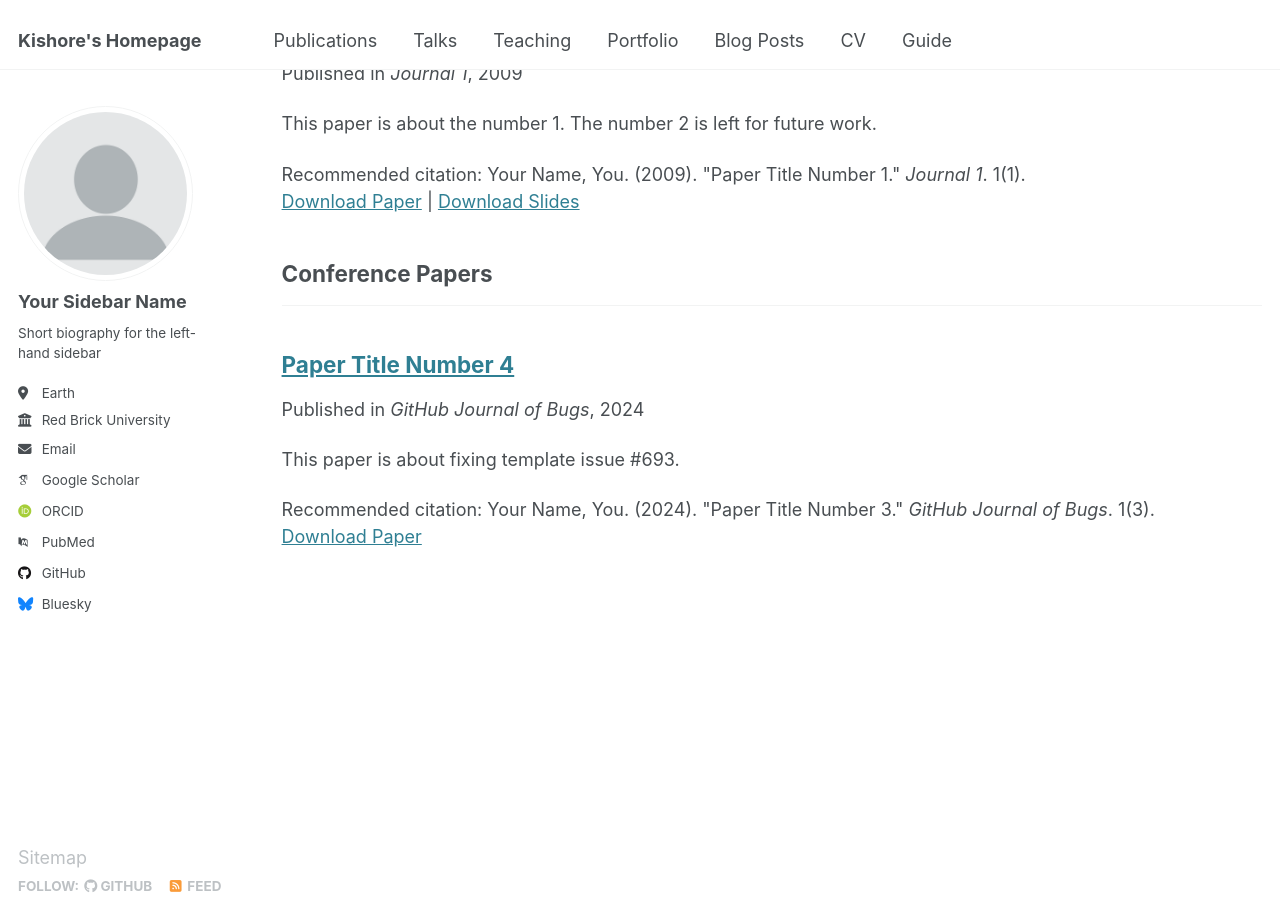
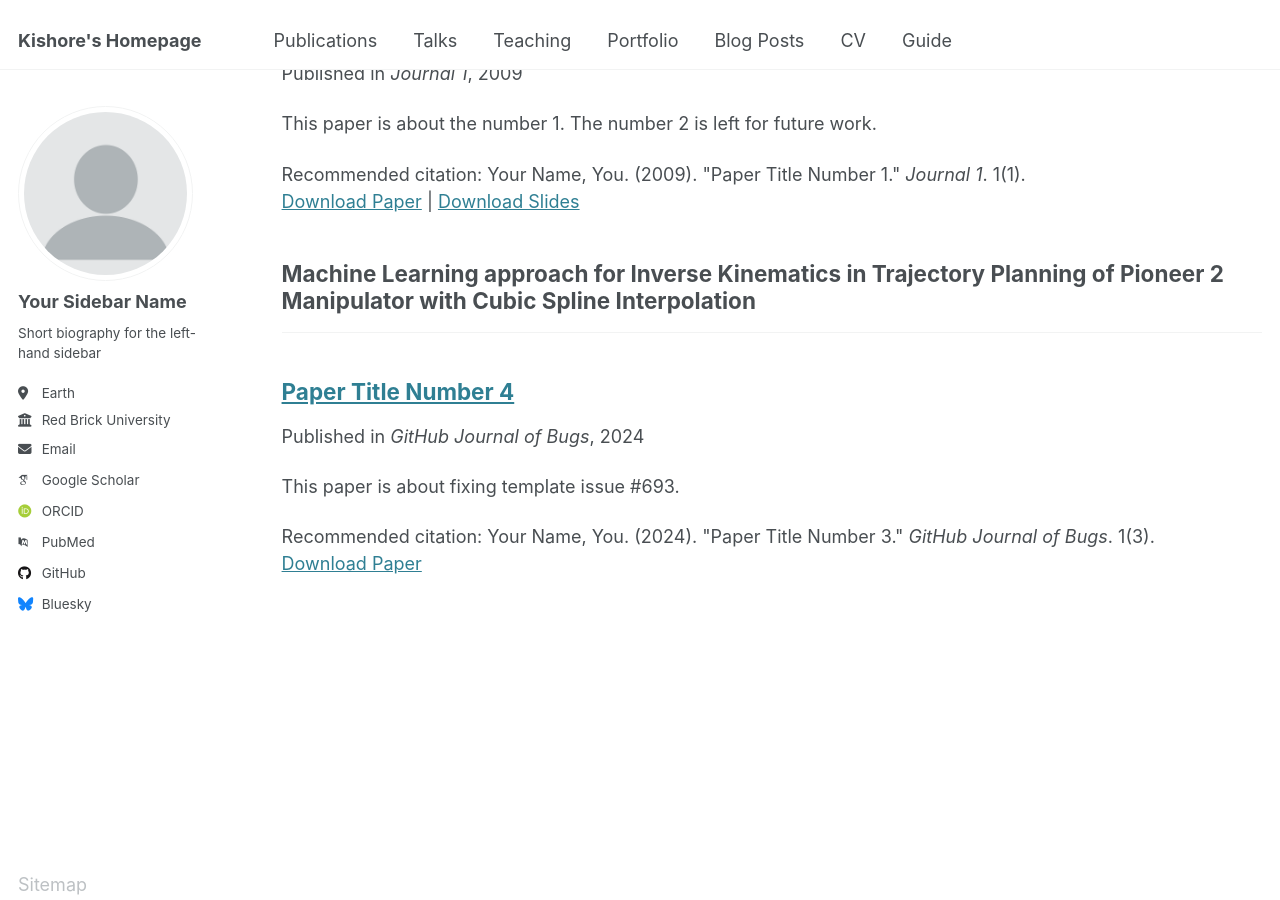
Before and after one commit to Kishore-Gandhi/kishore-gandhi.github.io, a Jekyll site: the page built from _pages/publications.html, in a window 1280 px wide and 900 px high, scrolled down 786 px. Built offline with Jekyll 4.4.1, drawn with Linux system fonts in a browser that asks for light colours; some web fonts are replaced.

Commit message:
Update _config.yml

```diff
--- a/_config.yml
+++ b/_config.yml
@@ -82,7 +82,7 @@ publication_category:
   manuscripts:
     title: 'Journal Articles'
   conferences:
-    title: 'Conference Papers'
+    title: 'Machine Learning approach for Inverse Kinematics in Trajectory Planning of Pioneer 2 Manipulator with Cubic Spline Interpolation'
 
 # Site Settings
 teaser                   :  # filename of teaser fallback teaser image placed in /images/, .e.g. "500x300.png"
```
